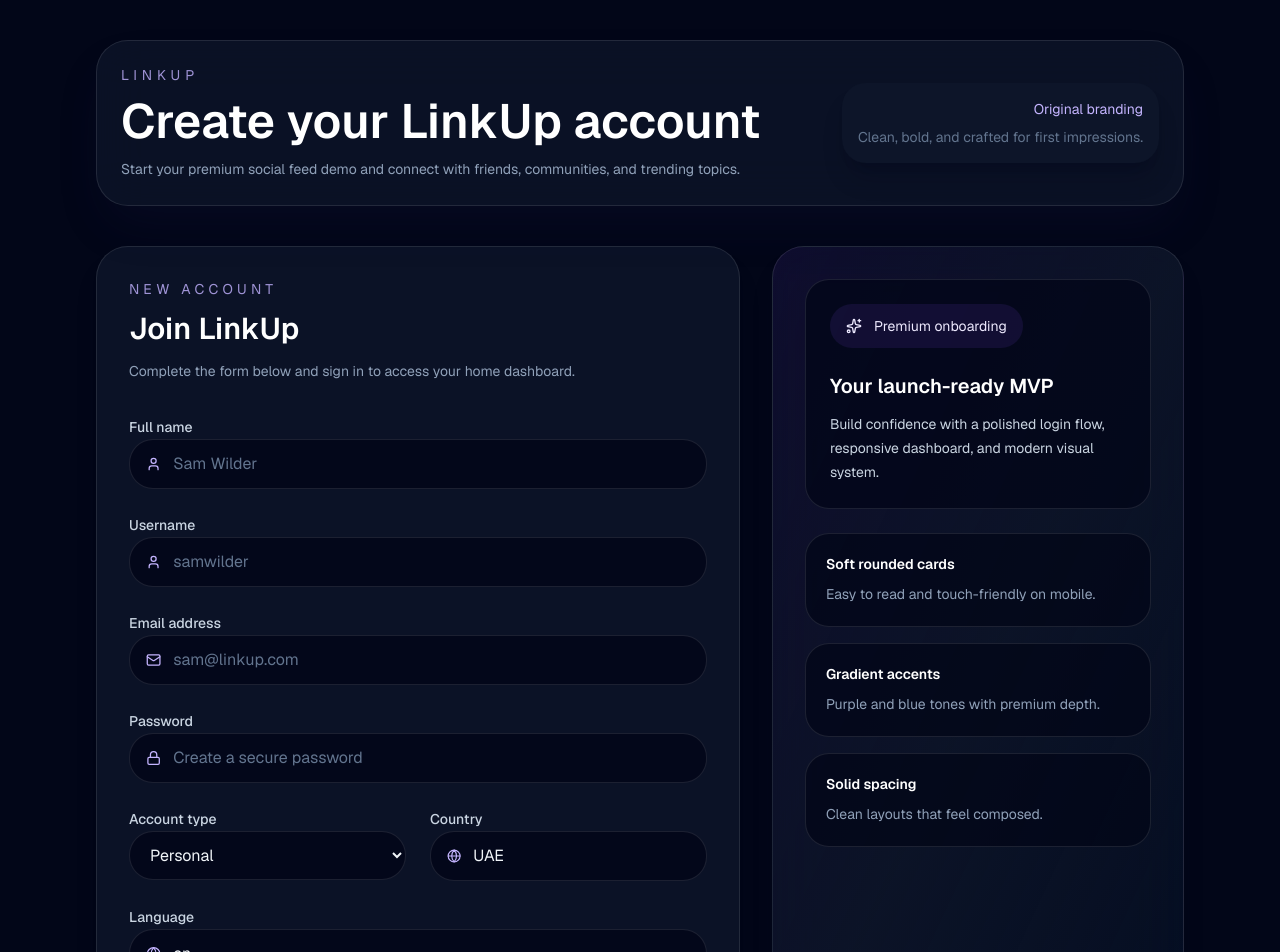
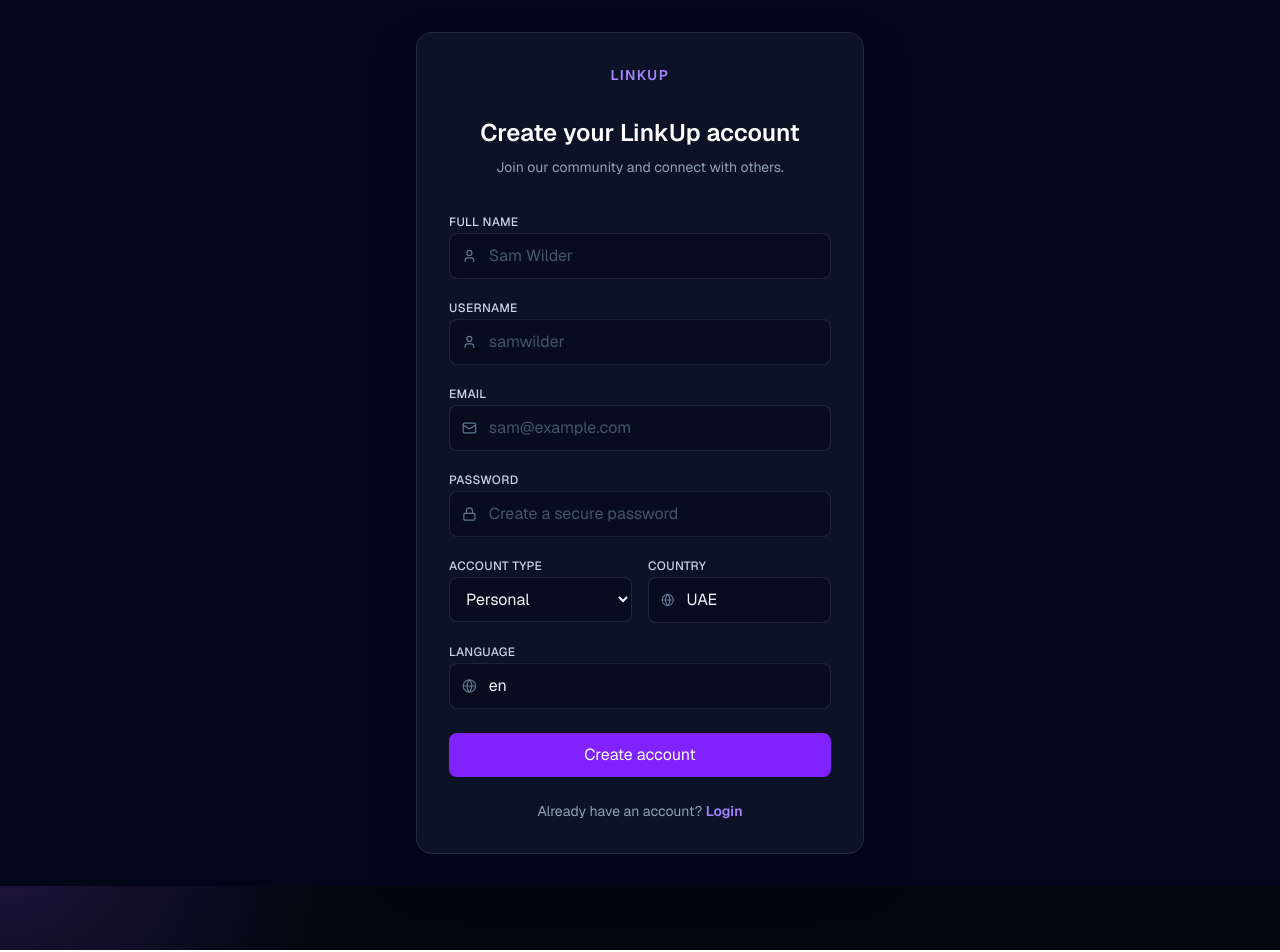
Before and after one commit to abijumiae/linkup, a Next.js app in the folder linkup_frontend/: page /signup in a window 1280 px wide. Shown: the top 952 px of the page. Built offline with nearby package versions, Linux system fonts and the light colour scheme.

Commit message:
Simplify login and signup pages

```diff
--- a/linkup_frontend/app/login/page.tsx
+++ b/linkup_frontend/app/login/page.tsx
@@ -4,7 +4,7 @@
 import { useRouter, useSearchParams } from "next/navigation";
 import { FormEvent, Suspense, useEffect, useState } from "react";
 import { useAuth } from "@/src/lib/AuthProvider";
-import { ArrowRight, Lock, Mail, Sparkles } from "lucide-react";
+import { Lock, Mail } from "lucide-react";
 import { ApiError } from "@/src/lib/api";
 import { login } from "@/src/lib/auth";
 import AuthLoadingScreen from "../components/AuthLoadingScreen";
@@ -53,49 +53,38 @@
   }
 
   return (
-    <div className="min-h-screen bg-slate-950 text-slate-100">
-      <div className="mx-auto flex min-h-screen max-w-6xl flex-col gap-10 px-4 py-10 sm:px-6 lg:px-8">
-        <header className="flex flex-wrap items-center justify-between gap-4 rounded-[2rem] border border-white/10 bg-slate-900/70 p-6 shadow-2xl shadow-indigo-950/20 backdrop-blur-xl">
-          <div>
-            <p className="text-sm uppercase tracking-[0.35em] text-violet-300/80">LinkUp</p>
-            <h1 className="mt-3 text-4xl font-semibold text-white sm:text-5xl">Login to your premium workspace</h1>
-            <p className="mt-3 max-w-2xl text-sm leading-6 text-slate-400">
-              Access your dashboard, communities, trends, and connections with a dark experience designed for impact.
-            </p>
+    <div className="flex min-h-screen items-center justify-center bg-slate-950 px-4 py-8">
+      <div className="w-full max-w-md rounded-2xl border border-white/10 bg-slate-900/80 p-8 shadow-2xl shadow-slate-950/50 backdrop-blur-sm">
+        {/* Logo */}
+        <div className="mb-8 text-center">
+          <p className="text-sm font-semibold uppercase tracking-widest text-violet-400">LinkUp</p>
         </div>
-          <div className="rounded-3xl bg-slate-900/70 p-4 text-right text-sm text-slate-300 shadow-xl shadow-slate-950/20">
-            <p className="text-violet-300">Connect Everything</p>
-            <p className="mt-2 text-slate-500">Modern, elevated, and ready for your MVP launch.</p>
-          </div>
-        </header>
 
-        <div className="grid gap-8 lg:grid-cols-[1.25fr_0.8fr]">
-          <section className="rounded-[2rem] border border-white/10 bg-slate-900/75 p-8 shadow-xl shadow-slate-950/20">
-            <div className="mb-8 space-y-3">
-              <p className="text-sm uppercase tracking-[0.3em] text-violet-300/80">Welcome back</p>
-              <h2 className="text-3xl font-semibold text-white">Sign in to LinkUp</h2>
-              <p className="text-sm leading-6 text-slate-400">
-                Enter your credentials and jump into your personalized feed, communities, and stories.
-              </p>
-            </div>
-            <form className="space-y-6" onSubmit={handleSubmit}>
-              {success ? (
-                <div className="rounded-3xl border border-emerald-500/30 bg-emerald-500/10 px-4 py-3 text-sm text-emerald-200">
+        {/* Heading */}
+        <h1 className="mb-2 text-center text-2xl font-semibold text-white">Login to LinkUp</h1>
+        <p className="mb-8 text-center text-sm text-slate-400">Welcome back. Sign in to continue.</p>
+
+        {/* Messages */}
+        {success && (
+          <div className="mb-6 rounded-lg border border-emerald-500/30 bg-emerald-500/10 px-4 py-2 text-sm text-emerald-200">
             {success}
           </div>
-              ) : null}
-              {error ? (
-                <div className="rounded-3xl border border-rose-500/30 bg-rose-500/10 px-4 py-3 text-sm text-rose-200">
+        )}
+        {error && (
+          <div className="mb-6 rounded-lg border border-rose-500/30 bg-rose-500/10 px-4 py-2 text-sm text-rose-200">
             {error}
           </div>
-              ) : null}
-              <label className="block space-y-3">
-                <span className="text-sm font-medium text-slate-300">Email</span>
-                <div className="flex items-center gap-3 rounded-3xl border border-white/10 bg-slate-950/80 px-4 py-3">
-                  <Mail className="h-4 w-4 text-violet-300" />
+        )}
+
+        {/* Form */}
+        <form className="space-y-5" onSubmit={handleSubmit}>
+          <label className="block space-y-2">
+            <span className="text-xs font-medium uppercase tracking-wide text-slate-300">Email</span>
+            <div className="flex items-center gap-3 rounded-lg border border-white/10 bg-slate-950/50 px-3 py-2.5 focus-within:border-violet-400/50 transition">
+              <Mail className="h-4 w-4 text-slate-500" />
               <input
-                    className="w-full bg-transparent text-slate-100 outline-none placeholder:text-slate-500"
-                    placeholder="you@linkup.com"
+                className="w-full bg-transparent text-slate-100 outline-none placeholder:text-slate-600"
+                placeholder="you@example.com"
                 type="email"
                 value={email}
                 onChange={(event) => setEmail(event.target.value)}
@@ -105,12 +94,13 @@
               />
             </div>
           </label>
-              <label className="block space-y-3">
-                <span className="text-sm font-medium text-slate-300">Password</span>
-                <div className="flex items-center gap-3 rounded-3xl border border-white/10 bg-slate-950/80 px-4 py-3">
-                  <Lock className="h-4 w-4 text-violet-300" />
+
+          <label className="block space-y-2">
+            <span className="text-xs font-medium uppercase tracking-wide text-slate-300">Password</span>
+            <div className="flex items-center gap-3 rounded-lg border border-white/10 bg-slate-950/50 px-3 py-2.5 focus-within:border-violet-400/50 transition">
+              <Lock className="h-4 w-4 text-slate-500" />
               <input
-                    className="w-full bg-transparent text-slate-100 outline-none placeholder:text-slate-500"
+                className="w-full bg-transparent text-slate-100 outline-none placeholder:text-slate-600"
                 placeholder="Enter your password"
                 type="password"
                 value={password}
@@ -121,45 +111,23 @@
               />
             </div>
           </label>
+
           <button
             type="submit"
             disabled={isLoading}
-                className="inline-flex w-full items-center justify-center gap-2 rounded-full bg-violet-500 px-6 py-3 text-sm font-semibold text-slate-950 transition hover:bg-violet-400 disabled:cursor-not-allowed disabled:opacity-60"
+            className="w-full rounded-lg bg-violet-600 px-4 py-2.5 text-sm font-semibold text-white transition hover:bg-violet-500 disabled:cursor-not-allowed disabled:opacity-60"
           >
             {isLoading ? "Signing in..." : "Login"}
-                {!isLoading ? <ArrowRight className="h-4 w-4" /> : null}
           </button>
         </form>
-            <p className="mt-6 text-sm text-slate-400">
-              New to LinkUp? <Link href="/signup" className="font-semibold text-violet-300 hover:text-violet-200">Create an account</Link>
+
+        {/* Link */}
+        <p className="mt-6 text-center text-sm text-slate-400">
+          New to LinkUp?{" "}
+          <Link href="/signup" className="font-semibold text-violet-400 hover:text-violet-300 transition">
+            Create an account
+          </Link>
         </p>
-          </section>
-
-          <aside className="space-y-6 rounded-[2rem] border border-white/10 bg-gradient-to-br from-violet-500/10 via-slate-900/80 to-sky-400/5 p-8 shadow-xl shadow-slate-950/20 backdrop-blur-xl">
-            <div className="rounded-3xl border border-white/10 bg-slate-950/75 p-6">
-              <div className="inline-flex items-center gap-3 rounded-3xl bg-violet-500/10 px-4 py-3 text-sm text-violet-100">
-                <Sparkles className="h-4 w-4" />
-                Premium Dark Mode
-              </div>
-              <h3 className="mt-6 text-xl font-semibold text-white">Stay productive in style</h3>
-              <p className="mt-3 text-sm leading-6 text-slate-300">
-                Quickly move between feeds, stories, and communities with beautiful spacing and soft rounded surfaces.
-              </p>
-            </div>
-            <div className="grid gap-4">
-              {[
-                { title: "Fast feed", description: "Get curated updates without clutter." },
-                { title: "Smart navigation", description: "Sidebar and mobile nav for every screen." },
-                { title: "Community focus", description: "Show trending topics and suggested people." },
-              ].map((item) => (
-                <div key={item.title} className="rounded-3xl border border-white/10 bg-slate-950/70 p-5">
-                  <p className="text-sm font-semibold text-white">{item.title}</p>
-                  <p className="mt-2 text-sm leading-6 text-slate-400">{item.description}</p>
-                </div>
-              ))}
-            </div>
-          </aside>
-        </div>
       </div>
     </div>
   );
--- a/linkup_frontend/app/signup/page.tsx
+++ b/linkup_frontend/app/signup/page.tsx
@@ -4,7 +4,7 @@
 import { useRouter } from "next/navigation";
 import { FormEvent, useEffect, useState } from "react";
 import { useAuth } from "@/src/lib/AuthProvider";
-import { ArrowRight, Globe, Lock, Mail, Sparkles, User } from "lucide-react";
+import { Globe, Lock, Mail, User } from "lucide-react";
 import { ApiError } from "@/src/lib/api";
 import { AccountType, signup } from "@/src/lib/auth";
 
@@ -55,43 +55,32 @@
   }
 
   return (
-    <div className="min-h-screen bg-slate-950 text-slate-100">
-      <div className="mx-auto flex min-h-screen max-w-6xl flex-col gap-10 px-4 py-10 sm:px-6 lg:px-8">
-        <header className="flex flex-wrap items-center justify-between gap-4 rounded-[2rem] border border-white/10 bg-slate-900/70 p-6 shadow-2xl shadow-indigo-950/20 backdrop-blur-xl">
-          <div>
-            <p className="text-sm uppercase tracking-[0.35em] text-violet-300/80">LinkUp</p>
-            <h1 className="mt-3 text-4xl font-semibold text-white sm:text-5xl">Create your LinkUp account</h1>
-            <p className="mt-3 max-w-2xl text-sm leading-6 text-slate-400">
-              Start your premium social feed demo and connect with friends, communities, and trending topics.
-            </p>
+    <div className="flex min-h-screen items-center justify-center bg-slate-950 px-4 py-8">
+      <div className="w-full max-w-md rounded-2xl border border-white/10 bg-slate-900/80 p-8 shadow-2xl shadow-slate-950/50 backdrop-blur-sm">
+        {/* Logo */}
+        <div className="mb-8 text-center">
+          <p className="text-sm font-semibold uppercase tracking-widest text-violet-400">LinkUp</p>
         </div>
-          <div className="rounded-3xl bg-slate-900/70 p-4 text-right text-sm text-slate-300 shadow-xl shadow-slate-950/20">
-            <p className="text-violet-300">Original branding</p>
-            <p className="mt-2 text-slate-500">Clean, bold, and crafted for first impressions.</p>
-          </div>
-        </header>
 
-        <div className="grid gap-8 lg:grid-cols-[1.25fr_0.8fr]">
-          <section className="rounded-[2rem] border border-white/10 bg-slate-900/75 p-8 shadow-xl shadow-slate-950/20">
-            <div className="mb-8 space-y-3">
-              <p className="text-sm uppercase tracking-[0.3em] text-violet-300/80">New account</p>
-              <h2 className="text-3xl font-semibold text-white">Join LinkUp</h2>
-              <p className="text-sm leading-6 text-slate-400">
-                Complete the form below and sign in to access your home dashboard.
-              </p>
-            </div>
-            <form className="space-y-6" onSubmit={handleSubmit}>
-              {error ? (
-                <div className="rounded-3xl border border-rose-500/30 bg-rose-500/10 px-4 py-3 text-sm text-rose-200">
+        {/* Heading */}
+        <h1 className="mb-2 text-center text-2xl font-semibold text-white">Create your LinkUp account</h1>
+        <p className="mb-8 text-center text-sm text-slate-400">Join our community and connect with others.</p>
+
+        {/* Error Message */}
+        {error && (
+          <div className="mb-6 rounded-lg border border-rose-500/30 bg-rose-500/10 px-4 py-2 text-sm text-rose-200">
             {error}
           </div>
-              ) : null}
-              <label className="block space-y-3">
-                <span className="text-sm font-medium text-slate-300">Full name</span>
-                <div className="flex items-center gap-3 rounded-3xl border border-white/10 bg-slate-950/80 px-4 py-3">
-                  <User className="h-4 w-4 text-violet-300" />
+        )}
+
+        {/* Form */}
+        <form className="space-y-4" onSubmit={handleSubmit}>
+          <label className="block space-y-2">
+            <span className="text-xs font-medium uppercase tracking-wide text-slate-300">Full name</span>
+            <div className="flex items-center gap-3 rounded-lg border border-white/10 bg-slate-950/50 px-3 py-2.5 focus-within:border-violet-400/50 transition">
+              <User className="h-4 w-4 text-slate-500" />
               <input
-                    className="w-full bg-transparent text-slate-100 outline-none placeholder:text-slate-500"
+                className="w-full bg-transparent text-slate-100 outline-none placeholder:text-slate-600"
                 placeholder="Sam Wilder"
                 type="text"
                 value={name}
@@ -101,12 +90,13 @@
               />
             </div>
           </label>
-              <label className="block space-y-3">
-                <span className="text-sm font-medium text-slate-300">Username</span>
-                <div className="flex items-center gap-3 rounded-3xl border border-white/10 bg-slate-950/80 px-4 py-3">
-                  <User className="h-4 w-4 text-violet-300" />
+
+          <label className="block space-y-2">
+            <span className="text-xs font-medium uppercase tracking-wide text-slate-300">Username</span>
+            <div className="flex items-center gap-3 rounded-lg border border-white/10 bg-slate-950/50 px-3 py-2.5 focus-within:border-violet-400/50 transition">
+              <User className="h-4 w-4 text-slate-500" />
               <input
-                    className="w-full bg-transparent text-slate-100 outline-none placeholder:text-slate-500"
+                className="w-full bg-transparent text-slate-100 outline-none placeholder:text-slate-600"
                 placeholder="samwilder"
                 type="text"
                 value={username}
@@ -116,13 +106,14 @@
               />
             </div>
           </label>
-              <label className="block space-y-3">
-                <span className="text-sm font-medium text-slate-300">Email address</span>
-                <div className="flex items-center gap-3 rounded-3xl border border-white/10 bg-slate-950/80 px-4 py-3">
-                  <Mail className="h-4 w-4 text-violet-300" />
+
+          <label className="block space-y-2">
+            <span className="text-xs font-medium uppercase tracking-wide text-slate-300">Email</span>
+            <div className="flex items-center gap-3 rounded-lg border border-white/10 bg-slate-950/50 px-3 py-2.5 focus-within:border-violet-400/50 transition">
+              <Mail className="h-4 w-4 text-slate-500" />
               <input
-                    className="w-full bg-transparent text-slate-100 outline-none placeholder:text-slate-500"
-                    placeholder="sam@linkup.com"
+                className="w-full bg-transparent text-slate-100 outline-none placeholder:text-slate-600"
+                placeholder="sam@example.com"
                 type="email"
                 value={email}
                 onChange={(event) => setEmail(event.target.value)}
@@ -132,12 +123,13 @@
               />
             </div>
           </label>
-              <label className="block space-y-3">
-                <span className="text-sm font-medium text-slate-300">Password</span>
-                <div className="flex items-center gap-3 rounded-3xl border border-white/10 bg-slate-950/80 px-4 py-3">
-                  <Lock className="h-4 w-4 text-violet-300" />
+
+          <label className="block space-y-2">
+            <span className="text-xs font-medium uppercase tracking-wide text-slate-300">Password</span>
+            <div className="flex items-center gap-3 rounded-lg border border-white/10 bg-slate-950/50 px-3 py-2.5 focus-within:border-violet-400/50 transition">
+              <Lock className="h-4 w-4 text-slate-500" />
               <input
-                    className="w-full bg-transparent text-slate-100 outline-none placeholder:text-slate-500"
+                className="w-full bg-transparent text-slate-100 outline-none placeholder:text-slate-600"
                 placeholder="Create a secure password"
                 type="password"
                 value={password}
@@ -149,11 +141,13 @@
               />
             </div>
           </label>
-              <div className="grid gap-6 sm:grid-cols-2">
-                <label className="block space-y-3">
-                  <span className="text-sm font-medium text-slate-300">Account type</span>
+
+          {/* Two Column Fields */}
+          <div className="grid gap-4 sm:grid-cols-2">
+            <label className="block space-y-2">
+              <span className="text-xs font-medium uppercase tracking-wide text-slate-300">Account type</span>
               <select
-                    className="w-full rounded-3xl border border-white/10 bg-slate-950/80 px-4 py-3 text-sm text-slate-100 outline-none"
+                className="w-full rounded-lg border border-white/10 bg-slate-950/50 px-3 py-2.5 text-sm text-slate-100 outline-none focus-within:border-violet-400/50 transition"
                 value={accountType}
                 onChange={(event) => setAccountType(event.target.value as AccountType)}
                 disabled={isLoading}
@@ -163,12 +157,13 @@
                 <option value="BUSINESS">Business</option>
               </select>
             </label>
-                <label className="block space-y-3">
-                  <span className="text-sm font-medium text-slate-300">Country</span>
-                  <div className="flex items-center gap-3 rounded-3xl border border-white/10 bg-slate-950/80 px-4 py-3">
-                    <Globe className="h-4 w-4 text-violet-300" />
+
+            <label className="block space-y-2">
+              <span className="text-xs font-medium uppercase tracking-wide text-slate-300">Country</span>
+              <div className="flex items-center gap-3 rounded-lg border border-white/10 bg-slate-950/50 px-3 py-2.5 focus-within:border-violet-400/50 transition">
+                <Globe className="h-4 w-4 text-slate-500" />
                 <input
-                      className="w-full bg-transparent text-slate-100 outline-none placeholder:text-slate-500"
+                  className="w-full bg-transparent text-slate-100 outline-none placeholder:text-slate-600"
                   placeholder="UAE"
                   type="text"
                   value={country}
@@ -178,12 +173,13 @@
               </div>
             </label>
           </div>
-              <label className="block space-y-3">
-                <span className="text-sm font-medium text-slate-300">Language</span>
-                <div className="flex items-center gap-3 rounded-3xl border border-white/10 bg-slate-950/80 px-4 py-3">
-                  <Globe className="h-4 w-4 text-violet-300" />
+
+          <label className="block space-y-2">
+            <span className="text-xs font-medium uppercase tracking-wide text-slate-300">Language</span>
+            <div className="flex items-center gap-3 rounded-lg border border-white/10 bg-slate-950/50 px-3 py-2.5 focus-within:border-violet-400/50 transition">
+              <Globe className="h-4 w-4 text-slate-500" />
               <input
-                    className="w-full bg-transparent text-slate-100 outline-none placeholder:text-slate-500"
+                className="w-full bg-transparent text-slate-100 outline-none placeholder:text-slate-600"
                 placeholder="en"
                 type="text"
                 value={language}
@@ -192,45 +188,23 @@
               />
             </div>
           </label>
+
           <button
             type="submit"
             disabled={isLoading}
-                className="inline-flex w-full items-center justify-center gap-2 rounded-full bg-violet-500 px-6 py-3 text-sm font-semibold text-slate-950 transition hover:bg-violet-400 disabled:cursor-not-allowed disabled:opacity-60"
+            className="w-full rounded-lg bg-violet-600 px-4 py-2.5 text-sm font-semibold text-white transition hover:bg-violet-500 disabled:cursor-not-allowed disabled:opacity-60 mt-2"
           >
             {isLoading ? "Creating account..." : "Create account"}
-                <ArrowRight className="h-4 w-4" />
           </button>
         </form>
-            <p className="mt-6 text-sm text-slate-400">
-              Already have an account? <Link href="/login" className="font-semibold text-violet-300 hover:text-violet-200">Login</Link>
+
+        {/* Link */}
+        <p className="mt-6 text-center text-sm text-slate-400">
+          Already have an account?{" "}
+          <Link href="/login" className="font-semibold text-violet-400 hover:text-violet-300 transition">
+            Login
+          </Link>
         </p>
-          </section>
-
-          <aside className="space-y-6 rounded-[2rem] border border-white/10 bg-gradient-to-br from-violet-500/10 via-slate-900/80 to-sky-400/5 p-8 shadow-xl shadow-slate-950/20 backdrop-blur-xl">
-            <div className="rounded-3xl border border-white/10 bg-slate-950/75 p-6">
-              <div className="inline-flex items-center gap-3 rounded-3xl bg-violet-500/10 px-4 py-3 text-sm text-violet-100">
-                <Sparkles className="h-4 w-4" />
-                Premium onboarding
-              </div>
-              <h3 className="mt-6 text-xl font-semibold text-white">Your launch-ready MVP</h3>
-              <p className="mt-3 text-sm leading-6 text-slate-300">
-                Build confidence with a polished login flow, responsive dashboard, and modern visual system.
-              </p>
-            </div>
-            <div className="grid gap-4">
-              {[
-                { title: "Soft rounded cards", description: "Easy to read and touch-friendly on mobile." },
-                { title: "Gradient accents", description: "Purple and blue tones with premium depth." },
-                { title: "Solid spacing", description: "Clean layouts that feel composed." },
-              ].map((item) => (
-                <div key={item.title} className="rounded-3xl border border-white/10 bg-slate-950/70 p-5">
-                  <p className="text-sm font-semibold text-white">{item.title}</p>
-                  <p className="mt-2 text-sm leading-6 text-slate-400">{item.description}</p>
-                </div>
-              ))}
-            </div>
-          </aside>
-        </div>
       </div>
     </div>
   );
```
Lines whose indentation alone changed are shown as unchanged.
